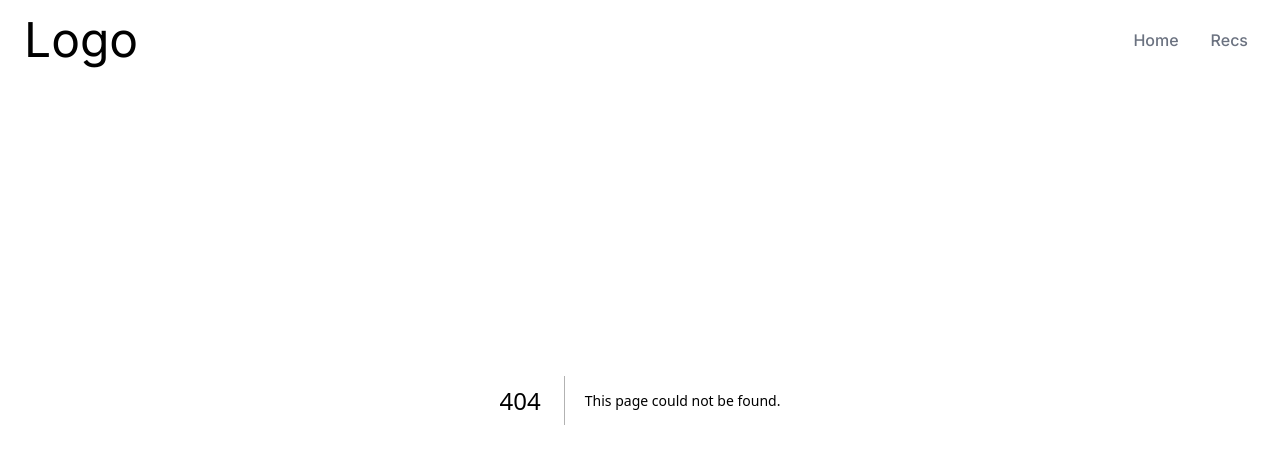
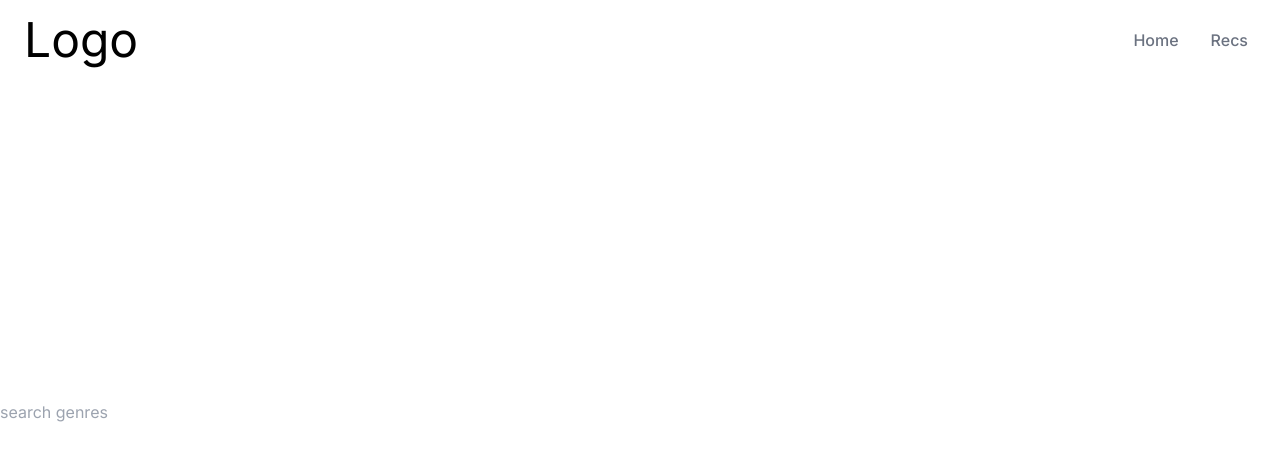
Before and after one commit to chaoticthegreat/BookWebsite, a Next.js app: page /recs in a window 1280 px wide. Before the commit this address had no page. Shown: the top 464 px of the page. Built offline with nearby package versions, Linux system fonts and the light colour scheme.

Commit message:
added recs

```diff
--- /dev/null
+++ b/app/Styles/recs.module.css
@@ -0,0 +1,9 @@
+.wrapper {
+    width:100%;
+    height:100%;
+    display:inline;
+}
+.input {
+    position:absolute;
+    top:50%;
+}
--- a/app/page.tsx
+++ b/app/page.tsx
@@ -1,5 +1,5 @@
 
-
+'use client';
 import Image from "next/image";
 import styles from '@/app/Styles/home.module.css';
 import { hoverGradient } from '@/app/Utils/anims';
--- a/app/recs/recs.tsx
+++ b/app/recs/page.tsx
@@ -1,5 +1,6 @@
 'use client';
-import { useEffect, useState } from "react";
+import {useState } from "react";
+import styles from '@/app/Styles/recs.module.css';
 
 export default function Home() {
     const [input, setInput] = useState("");
@@ -7,12 +8,14 @@ export default function Home() {
         console.log("bog");
         e.preventDefault();
         console.log(e);
+        var input = e.target.value;
         var query = "https://openlibrary.org/search.json?q=" + input.replace(/ /g, "+");
-        fetch(query)
     }
     return (
-  <div>
-    <form onSubmit={handler(e)}><input></input></form>
+  <div className={styles.wrapper}>
+    <form onSubmit={(e)=>handler(e)}>
+      <input className={styles.input} placeholder={"search genres"}/>
+    </form>
   </div>
     );
   }
```
